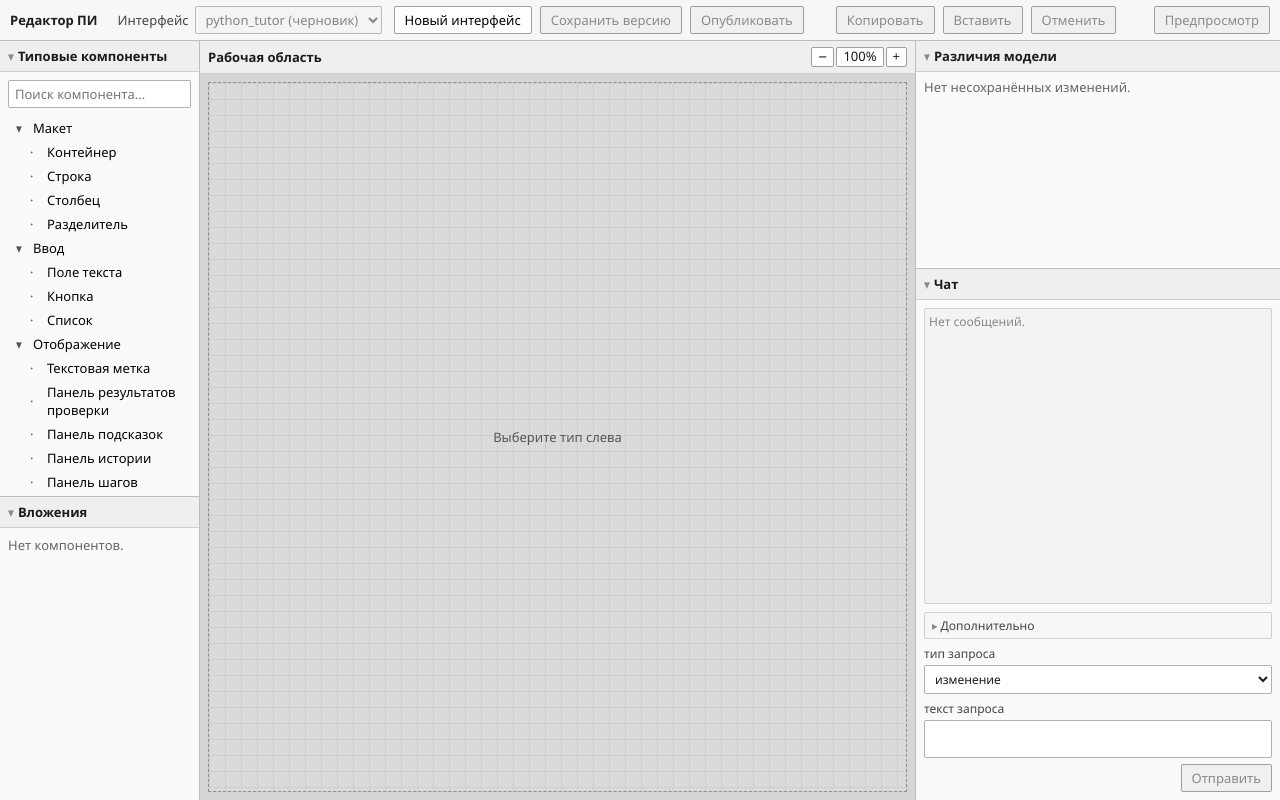
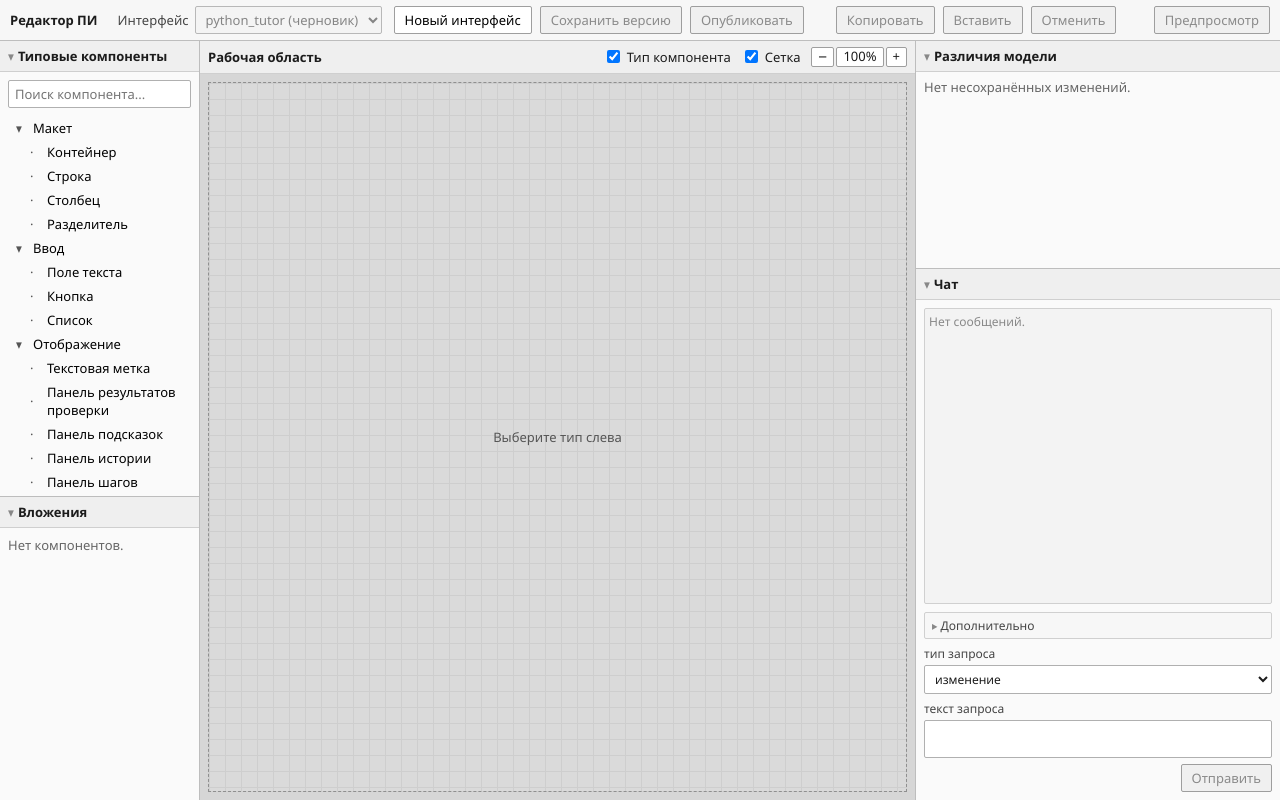
Before and after one commit to vodo4kin/ostis-ui-editor, a React (Vite) app in the folder client/: page / in a window 1280 px wide. Built offline with nearby package versions, Linux system fonts and the light colour scheme.

Commit message:
Work area: toggle type labels and grid.

```diff
--- a/client/src/editor/WorkArea.tsx
+++ b/client/src/editor/WorkArea.tsx
@@ -144,6 +144,8 @@ export function WorkArea({
   const workAreaRef = useRef<HTMLDivElement>(null)
   const scaleRef = useRef(1)
   const [zoom, setZoom] = useState(100)
+  const [showTypeLabels, setShowTypeLabels] = useState(true)
+  const [showGrid, setShowGrid] = useState(true)
   const [viewport, setViewport] = useState({ width: 0, height: 0 })
   const selectedSet = new Set(selectedIds)
   const scale = zoom / 100
@@ -370,6 +372,23 @@ export function WorkArea({
     <section className="editor-col editor-col--canvas">
       <div className="panel-head panel-head--split">
         <span>Рабочая область</span>
+        <div className="work-area-tools">
+          <label className="work-area-tools__check">
+            <input
+              type="checkbox"
+              checked={showTypeLabels}
+              onChange={(e) => setShowTypeLabels(e.target.checked)}
+            />
+            Тип компонента
+          </label>
+          <label className="work-area-tools__check">
+            <input
+              type="checkbox"
+              checked={showGrid}
+              onChange={(e) => setShowGrid(e.target.checked)}
+            />
+            Сетка
+          </label>
           <div className="zoom-controls" title="Ctrl + колёсико">
             <button
               type="button"
@@ -399,6 +418,7 @@ export function WorkArea({
             </button>
           </div>
         </div>
+      </div>
       <div className="panel-body">
         <div className="work-area" ref={workAreaRef}>
           <div
@@ -409,7 +429,9 @@ export function WorkArea({
             }}
           >
             <div
-              className="work-area__world"
+              className={
+                showGrid ? 'work-area__world' : 'work-area__world work-area__world--plain'
+              }
               style={{
                 width: worldWidth,
                 height: worldHeight,
@@ -448,9 +470,11 @@ export function WorkArea({
                     onPointerUp={onPointerUp}
                     onClick={(e) => e.stopPropagation()}
                   >
+                    {showTypeLabels ? (
                       <div className="canvas-item__badge">
                         {labelOfType(component.typeId)}
                       </div>
+                    ) : null}
                     <div className="canvas-item" style={bodyStyle(component)}>
                       <div className="canvas-item__title">{title}</div>
                     </div>
--- a/client/src/editor/editor.css
+++ b/client/src/editor/editor.css
@@ -174,11 +174,25 @@
   gap: 8px;
 }
 
+.work-area-tools {
+  display: inline-flex;
+  align-items: center;
+  gap: 10px;
+  font-weight: 400;
+}
+
+.work-area-tools__check {
+  display: inline-flex;
+  align-items: center;
+  gap: 4px;
+  white-space: nowrap;
+  cursor: default;
+}
+
 .zoom-controls {
   display: inline-flex;
   align-items: center;
   gap: 2px;
-  font-weight: 400;
 }
 
 .zoom-controls__btn,
@@ -321,6 +335,10 @@
     linear-gradient(#cecece 1px, transparent 1px) 0 0 / 16px 16px,
     linear-gradient(90deg, #cecece 1px, transparent 1px) 0 0 / 16px 16px,
     #dadada;
+}
+
+.work-area__world--plain {
+  background: #dadada;
 }
 
 .work-area__hint {
```
Lines whose indentation alone changed are shown as unchanged.
